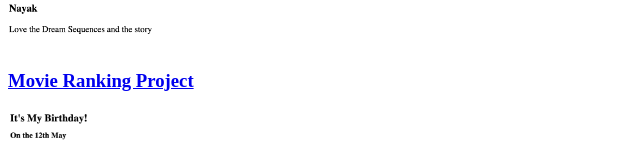
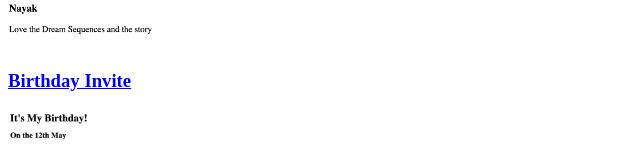
Before and after one commit to nabilafroj/portfolio, a plain HTML site: page index.html in a window 1280 px wide. Shown: the part 341-485 px from the top of the page, without its empty margins (0-640 px from the left). Drawn offline with Linux system fonts and the light colour scheme.

Commit message:
Update index.html

```diff
--- a/index.html
+++ b/index.html
@@ -15,7 +15,7 @@
     <hr />
     <h3><a href="public/movie-ranking.html">Movie Ranking Project</a></h3>
     <img src="assets/images/top3movies-nabil.png" height="200px">
-    <h3><a href="public/movie-ranking.html">Movie Ranking Project</a></h3>
+    <h3><a href="public/birthday-invite.html">Birthday Invite</a></h3>
     <img src="assets/images/birthday-nabil.png" height="200px">
     <hr />
     <a href="public/about.html">About Me</a> <a href="public/contact.html">Contact Me</a>
```
